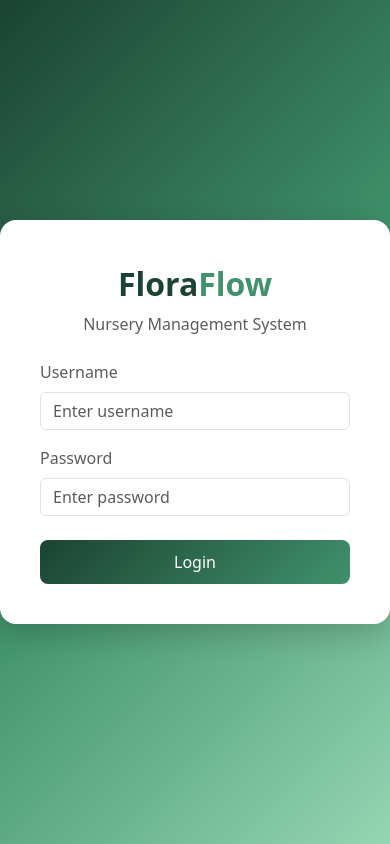
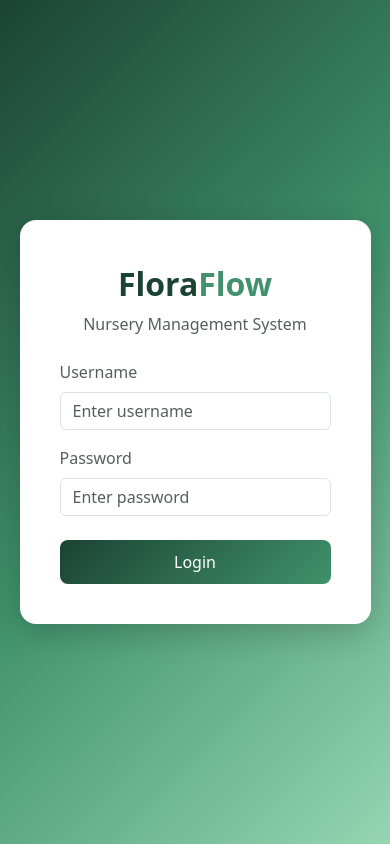
Before and after one commit to adburrr234/FloraFlow, a Flask app: page /login in a window 390 px wide. Run offline with Flask 3, Linux system fonts and the light colour scheme.

Commit message:
Make login page responsive with mobile viewport and card spacing

```diff
--- a/templates/login.html
+++ b/templates/login.html
@@ -3,6 +3,7 @@
 
 <head>
     <meta charset="UTF-8">
+    <meta name="viewport" content="width=device-width, initial-scale=1.0">
     <title>FloraFlow — Login</title>
     <link href="https://cdn.jsdelivr.net/npm/bootstrap@5.3.0/dist/css/bootstrap.min.css" rel="stylesheet">
     <style>
@@ -18,7 +19,7 @@
             background: white;
             border-radius: 16px;
             padding: 40px;
-            width: 100%;
+            width: 90%;
             max-width: 420px;
             box-shadow: 0 8px 32px rgba(0, 0, 0, 0.2);
         }
```
